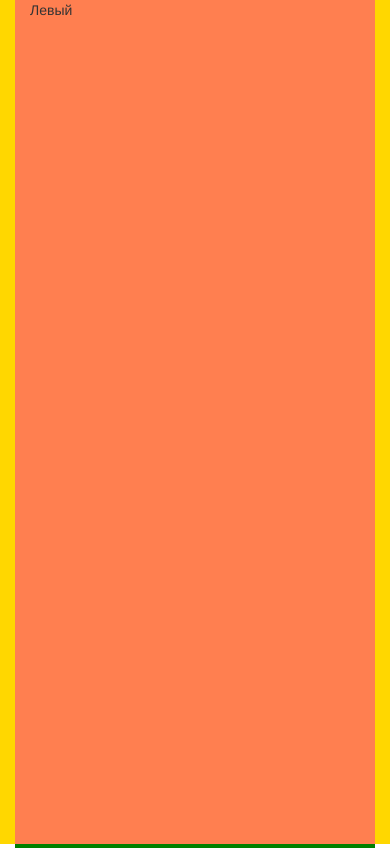
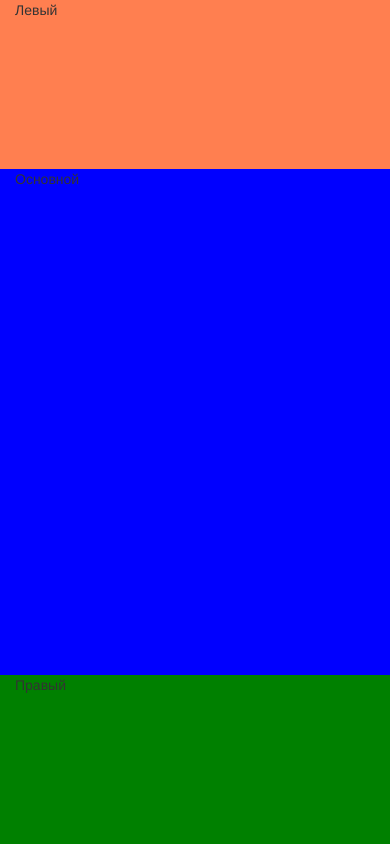
Before and after one commit to Vimpbox/ubwp, a plain HTML site: page container.html in a window 390 px wide. Shown: the top 848 px of the page. Drawn offline with Linux system fonts and the light colour scheme.

Commit message:
media and row

```diff
--- a/container.html
+++ b/container.html
@@ -8,10 +8,12 @@
 
 </head>
 <body>
-	<div class="container bs-cont">
-	<div class="col-md-3 bs-col">Левый</div>
-	<div class="col-md-6 bs-col">Основной</div>
-	<div class="col-md-3 bs-col">Правый</div>
-	</div>
+		<div class="container bs-cont">
+			<div class="row">
+				<div class="col-md-3 col-sm-3 bs-col sidebar-1">Левый</div>
+				<div class="col-md-6 col-sm-9 bs-col main">Основной</div>
+				<div class="col-md-3 col-sm-12 bs-col sidebar-2">Правый</div>
+			</div>
+		</div>
 </body>
 </html>
--- a/css/style.css
+++ b/css/style.css
@@ -9,11 +9,43 @@ body{
 .bs-col{
 	height: 100vh;
 }
-
+/*
 .bs-col:nth-child(odd){
-background-color: coral;
+background-color: ;
 }
 
 .bs-col:nth-child(even){
 background-color: green;
 }
+*/
+.sidebar-1{
+	background-color: coral;
+}
+.main{
+	background-color: blue;
+}
+.sidebar-2{
+	background-color: green;
+}
+
+@media (max-width: 992px){
+	.sidebar-1, .main{
+		height: 80vh;
+	}
+	.sidebar-2{
+		height: 20vh;
+	}
+}
+
+
+@media (max-width: 768px){
+	.sidebar-1{
+		height: 20vh;
+	}
+	.main{
+		height: 60vh;
+	}
+	.sidebar-2{
+		height: 20vh;
+	}
+}
```
